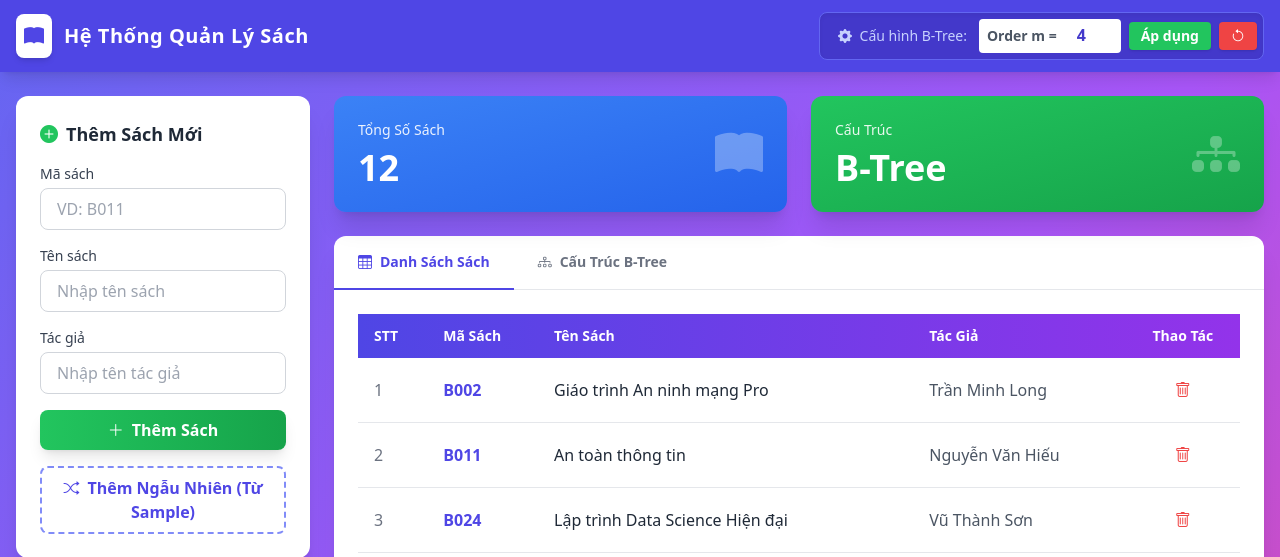
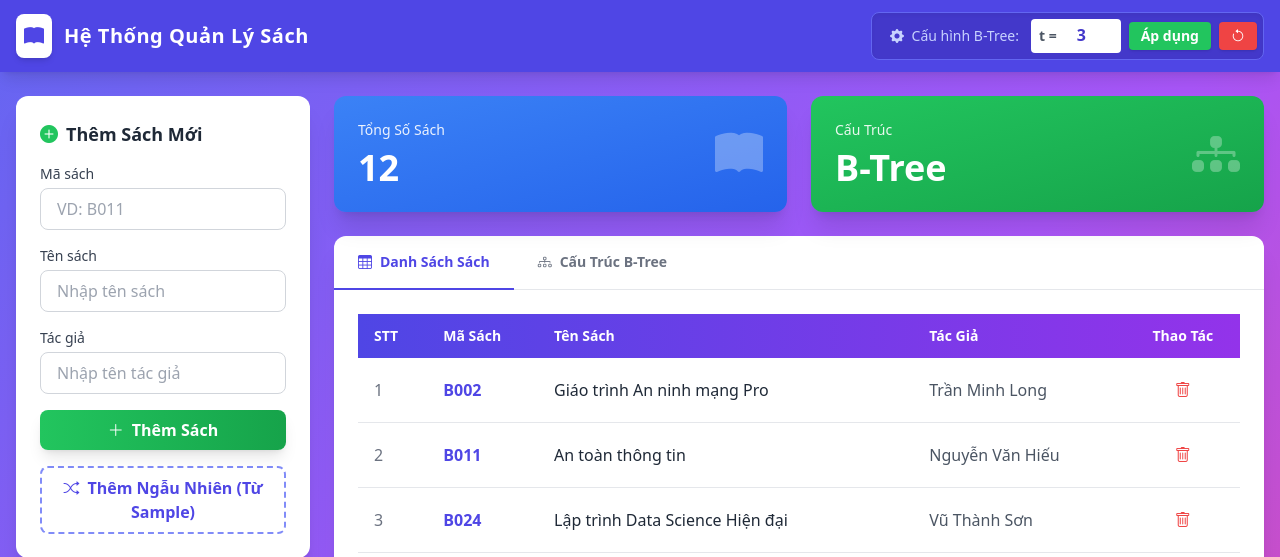
Before and after one commit to khanh291999/midterm_giaithuatnangcao, a Flask app: page / in a window 1280 px wide. Shown: the top 557 px of the page. Run offline with Flask 3, Linux system fonts and the light colour scheme; some libraries are stand-ins or nearby versions.

Commit message:
revert code back to Hieu

```diff
--- a/app.py
+++ b/app.py
@@ -49,12 +49,10 @@ class BTreeNode:
 
 
 class BTree:
-    """Lớp B-Tree quản lý sách theo Order m"""
-    def __init__(self, m=4):
+    """Lớp B-Tree quản lý sách"""
+    def __init__(self, t=3):
         self.root = BTreeNode()
-        self.m = m  # Order của B-Tree
-        self.max_keys = m - 1  # Số key tối đa
-        self.min_keys = (m + 1) // 2 - 1  # Số key tối thiểu = ceil(m/2) - 1
+        self.t = t
         self.affected_nodes = set()
 
     def get_affected_nodes_data(self):
@@ -103,7 +101,7 @@ class BTree:
         self.affected_nodes = set() # Reset tracking
         root = self.root
 
-        if len(root.keys) >= self.max_keys:
+        if len(root.keys) >= (2 * self.t - 1):
             new_root = BTreeNode(leaf=False)
             new_root.children.append(self.root)
             self._split_child(new_root, 0)
@@ -128,7 +126,7 @@ class BTree:
                 i -= 1
             i += 1
 
-            if len(node.children[i].keys) >= self.max_keys:
+            if len(node.children[i].keys) >= (2 * self.t - 1):
                 self._split_child(node, i)
                 if book.ma_sach > node.keys[i].ma_sach:
                     i += 1
@@ -136,57 +134,31 @@ class BTree:
             self._insert_non_full(node.children[i], book)
 
     def _split_child(self, parent, index):
-        """
-        Split child theo thuật toán B-Tree chuẩn
-        Với Order m, node đầy có (m-1) keys
-        Sau split: Left có ceil(m/2)-1 keys, Right có floor(m/2)-1 keys
-        """
+        t = self.t
         full_child = parent.children[index]
         new_child = BTreeNode(leaf=full_child.leaf)
 
-        # CÔNG THỨC CHUẨN cho B-Tree Order m:
-        # mid_index = ceil(m/2) - 1 = (m + 1) // 2 - 1
-        # Hoặc có thể dùng: mid_index = m // 2
-        #
-        # m=3: mid = 3//2 = 1
-        #      Node [A,B] → Left=[A], Median=B, Right=[]
-        #      Left có 1 key (>= min=1), Right có 0 key (< min=1) → SAI!
-        #
-        # m=3: mid = (3+1)//2 - 1 = 1 → Vẫn SAI
-        #
-        # THỰC RA với m=3 không thể split cân bằng!
-        # Phải chấp nhận: Left có 0 hoặc Right có 0
-        # Nhưng trong B-Tree chuẩn, khi split:
-        # - Left giữ lại floor((m-1)/2) keys
-        # - Right nhận ceil((m-1)/2) - 1 keys
-        # - Median: 1 key
-        #
-        # m=3: floor(2/2)=1, ceil(2/2)-1=0 → Left=[A], Median=B, Right=[]
-        # Nhưng điều này SAI vì Right rỗng!
-        #
-        # => ĐỔI CHIẾN LƯỢC: Dùng công thức của textbook Knuth
-        # mid_index = (m-1) // 2 (chia đều, left nhận ít hơn)
-        mid_index = self.max_keys // 2
+        mid_index = t - 1
 
-        # Lấy median key
+        # 1. Tách khóa sang con mới
+        new_child.keys = full_child.keys[mid_index + 1:]
+
+        # 2. Lấy khóa trung vị
         median_key = full_child.keys[mid_index]
 
-        # Right nhận keys sau median
-        new_child.keys = full_child.keys[mid_index + 1:]
-
-        # Left giữ keys trước median
+        # 3. Cắt con cũ
         full_child.keys = full_child.keys[:mid_index]
 
-        # Xử lý children (nếu internal node)
+        # 4. Di chuyển con cái (nếu có)
         if not full_child.leaf:
             new_child.children = full_child.children[mid_index + 1:]
             full_child.children = full_child.children[:mid_index + 1]
 
-        # Đẩy median lên parent
+        # 5. Đẩy trung vị lên cha
         parent.keys.insert(index, median_key)
         parent.children.insert(index + 1, new_child)
 
-        # Track affected nodes
+        # Ghi nhận các node bị ảnh hưởng
         self.affected_nodes.add(parent)
         self.affected_nodes.add(full_child)
         self.affected_nodes.add(new_child)
@@ -207,6 +179,7 @@ class BTree:
         return True
 
     def _delete(self, node, ma_sach):
+        t = self.t
         i = 0
         while i < len(node.keys) and ma_sach > node.keys[i].ma_sach:
             i += 1
@@ -221,11 +194,11 @@ class BTree:
                 self.affected_nodes.add(node)
             # Case 2: Xóa ở node trong
             else:
-                if len(node.children[i].keys) > self.min_keys:
+                if len(node.children[i].keys) >= t:
                     pred = self._get_predecessor(node, i)
                     node.keys[i] = pred
                     self._delete(node.children[i], pred.ma_sach)
-                elif len(node.children[i+1].keys) > self.min_keys:
+                elif len(node.children[i+1].keys) >= t:
                     succ = self._get_successor(node, i)
                     node.keys[i] = succ
                     self._delete(node.children[i+1], succ.ma_sach)
@@ -238,7 +211,7 @@ class BTree:
             if node.leaf: return
 
             flag = (i == len(node.keys))
-            if len(node.children[i].keys) <= self.min_keys:
+            if len(node.children[i].keys) < t:
                 self._fill(node, i)
 
             # Fix lỗi Index Error tiềm ẩn sau khi merge
@@ -261,9 +234,9 @@ class BTree:
         return cur.keys[0]
 
     def _fill(self, node, i):
-        if i != 0 and len(node.children[i-1].keys) > self.min_keys:
+        if i != 0 and len(node.children[i-1].keys) >= self.t:
             self._borrow_from_prev(node, i)
-        elif i != len(node.children)-1 and len(node.children[i+1].keys) > self.min_keys:
+        elif i != len(node.children)-1 and len(node.children[i+1].keys) >= self.t:
             self._borrow_from_next(node, i)
         else:
             if i != len(node.children)-1: self._merge(node, i)
@@ -299,58 +272,35 @@ class BTree:
 
     def _inorder(self, node):
         res = []
-        if not node or not node.keys: return res
-
+        if not node: return res
+        i = 0
         for i in range(len(node.keys)):
-            if not node.leaf and i < len(node.children):
-                res.extend(self._inorder(node.children[i]))
+            if not node.leaf: res.extend(self._inorder(node.children[i]))
             res.append(node.keys[i])
-
-        # Thêm child cuối cùng (nếu có)
-        if not node.leaf and len(node.children) > len(node.keys):
-            res.extend(self._inorder(node.children[len(node.keys)]))
-
+        if not node.leaf: res.extend(self._inorder(node.children[i+1]))
         return res
 
     def get_tree_structure(self):
         return self.root.to_dict()
 
 # --- 2. KHỞI TẠO GLOBAL ---
-btree = BTree(m=4)  # Mặc định Order m=4 (tương đương t=2 cũ)
-current_m = 4  # Biến lưu giá trị Order m hiện tại
+btree = BTree(t=3)
 
 # --- 3. HÀM UTILS ---
 def save_data():
     books = btree.get_all_books()
-    data = {
-        'm': current_m,  # Lưu Order m
-        'books': [b.to_dict() for b in books]
-    }
+    data = [b.to_dict() for b in books]
     with open(DATA_FILE, 'w', encoding='utf-8') as f:
         json.dump(data, f, ensure_ascii=False, indent=2)
 
 def load_data():
-    global btree, current_m
+    global btree
     if os.path.exists(DATA_FILE):
         try:
             with open(DATA_FILE, 'r', encoding='utf-8') as f:
                 data = json.load(f)
-
-                # Kiểm tra format
-                if isinstance(data, dict):
-                    if 'm' in data:
-                        # Format mới với Order m
-                        current_m = data['m']
-                    elif 't' in data:
-                        # Format cũ với Degree t -> chuyển sang m = 2t
-                        current_m = data['t'] * 2
-                    books_data = data.get('books', [])
-                else:
-                    # Format cũ nhất - chỉ có list sách
-                    books_data = data
-
-                btree = BTree(m=current_m)
-                for item in books_data:
+                btree = BTree(t=btree.t) # Reset tree
+                for item in data:
                     book = Book(item['ma_sach'], item['ten_sach'], item['tac_gia'])
                     btree.insert(book)
             return True
@@ -460,39 +410,30 @@ def delete_book(ma):
 
 @app.route('/api/config/degree', methods=['POST'])
 def update_degree():
-    global btree, current_m
+    global btree
     try:
         data = request.json
-        # Chấp nhận cả 'm' (Order) hoặc 't' (Degree) để tương thích
-        if 'm' in data:
-            new_m = int(data.get('m', 4))
-        else:
-            # Nếu gửi 't', chuyển sang m = 2t
-            new_t = int(data.get('t', 2))
-            new_m = new_t * 2
-
-        if new_m < 4: return jsonify({'success': False, 'message': 'Order m >= 4 (m=3 gây lỗi split)'})
-
-        # Cập nhật giá trị current_m
-        current_m = new_m
+        new_t = int(data.get('t', 3))
+        if new_t < 2: return jsonify({'success': False, 'message': 't >= 2'})
 
         # Re-index
         current_books = btree.get_all_books()
-        btree = BTree(m=new_m)
+        btree = BTree(t=new_t)
         for b in current_books: btree.insert(b)
         save_data()
 
-        return jsonify({'success': True, 'message': f'Đã đổi sang Order m={new_m}'})
+        return jsonify({'success': True, 'message': f'Đã đổi sang t={new_t}'})
     except Exception as e:
         return jsonify({'success': False, 'message': str(e)})
 
 @app.route('/api/reset', methods=['POST'])
 def reset_tree():
     """Xóa toàn bộ dữ liệu và khởi tạo lại cây rỗng"""
-    global btree, current_m
+    global btree
     try:
-        # Sử dụng current_m
-        btree = BTree(m=current_m)
+        # Giữ nguyên bậc t hiện tại, chỉ reset dữ liệu
+        current_t = btree.t
+        btree = BTree(t=current_t)
 
         # Lưu đè danh sách rỗng vào file
         save_data()
--- a/static/script.js
+++ b/static/script.js
@@ -185,14 +185,14 @@ async function resetTree() {
 }
 
 async function updateDegree() {
-    const mVal = document.getElementById('degreeInput').value;
-    if(mVal < 4) return showNotification('Order m >= 4 (m=3 không được hỗ trợ do giới hạn thuật toán)', 'error');
-    if(!confirm('Tái cấu trúc cây với Order m=' + mVal + '?')) return;
+    const tVal = document.getElementById('degreeInput').value;
+    if(tVal < 2) return showNotification('t >= 2', 'error');
+    if(!confirm('Tái cấu trúc cây?')) return;
     try {
         const res = await fetch('/api/config/degree', {
             method: 'POST',
             headers: {'Content-Type': 'application/json'},
-            body: JSON.stringify({ m: mVal })
+            body: JSON.stringify({ t: tVal })
         });
         const data = await res.json();
         if(data.success) { showNotification(data.message, 'success'); await loadAllData(); }
--- a/templates/index.html
+++ b/templates/index.html
@@ -284,10 +284,10 @@
                 </span>
 
                 <div class="flex items-center space-x-2 bg-white rounded px-2 py-1">
-                    <label for="degreeInput" class="text-gray-600 text-sm font-bold">Order m =</label>
-                    <input type="number" id="degreeInput" value="4" min="4" max="20"
+                    <label for="degreeInput" class="text-gray-600 text-sm font-bold">t =</label>
+                    <input type="number" id="degreeInput" value="3" min="2" max="10"
                            class="w-12 text-center text-indigo-700 font-bold focus:outline-none border-b-2 border-transparent focus:border-indigo-500 transition-colors"
-                           title="Nhập Order m (Max Keys = m-1)">
+                           title="Nhập bậc tối thiểu (min degree)">
                 </div>
 
                 <button onclick="updateDegree()"
```
